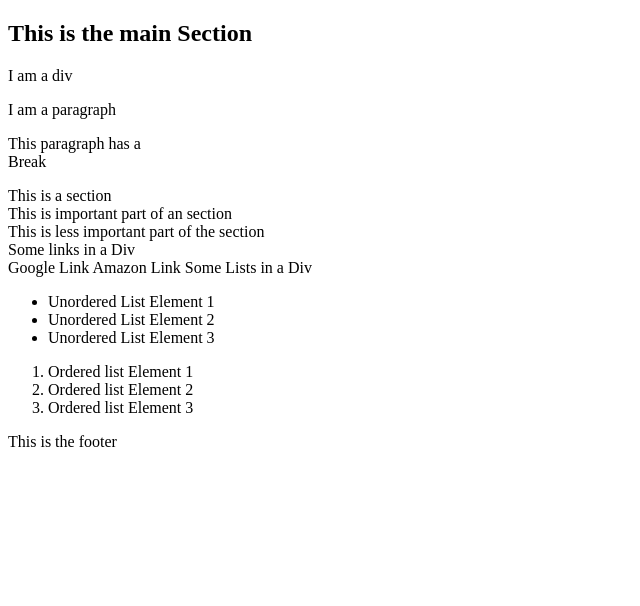
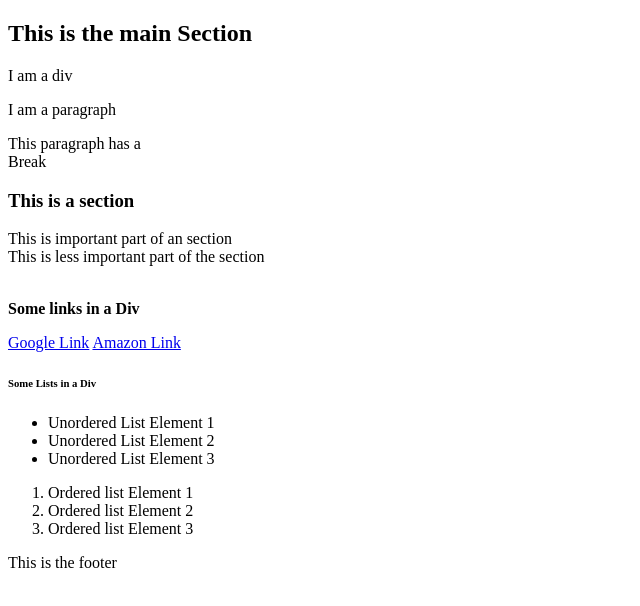
Before and after one commit to jtmlis/jtmlis.github.io, a plain HTML site: page lib2024/assg-1/index.html in a window 1280 px wide. Shown: the whole page, without its empty margins (0-640 px from the left). Drawn offline with Linux system fonts and the light colour scheme.

Commit message:
Final push for assignment 1

```diff
--- a/lib2024/assg-1/index.html
+++ b/lib2024/assg-1/index.html
@@ -23,19 +23,38 @@ Internet Applications -->
 <br>Break
 </p>
 
+<!-- creating a section -->
+<section>
+	<!-- Creating h3 tag to make it bold and bigger as in the picture -->
+<h3>This is a section</h3>
+This is important part of an section<br>
+This is less important part of the section
+</section>
+<!-- Creating paragraph and making it bold  -->
+<br>
+<p><strong>Some links in a Div</strong></p>
+<!-- creating div as per instruction and then using span elements to have both links inline. -->
+<div>
+<span><a href="https://google.ca">Google Link</a></span> <span><a href="https://amazon.ca">Amazon Link</a></span>
+</div>
+<!-- using h6 tag to signal lower importance-->
+<h6><strong>Some Lists in a Div</strong></h6>
 
-<section>This is a section </section>
-<section>This is important part of an section</section>
-<section>This is less important part of the section </section>
-<div>Some links in a Div</div>
-Google Link Amazon Link
-Some Lists in a Div
 <!-- start bullet point unorder lists with ul tag -->
+<div>
 <ul><li>Unordered List Element 1</li>
 <li>Unordered List Element 2</li>
 <li>Unordered List Element 3</li></ul>
+</div>
 <!-- same principle but with ol tag-->
+<div>
 <ol><li>Ordered list Element 1</li>
 <li>Ordered list Element 2</li>
 <li>Ordered list Element 3</li></ol>
+</div>
+<!-- adding footer -->
 <footer>This is the footer</footer>
+<!-- closing body -->
+</body>
+<!-- closing html tag -->
+</html>
```
Also changed, not shown: 1 other file.
